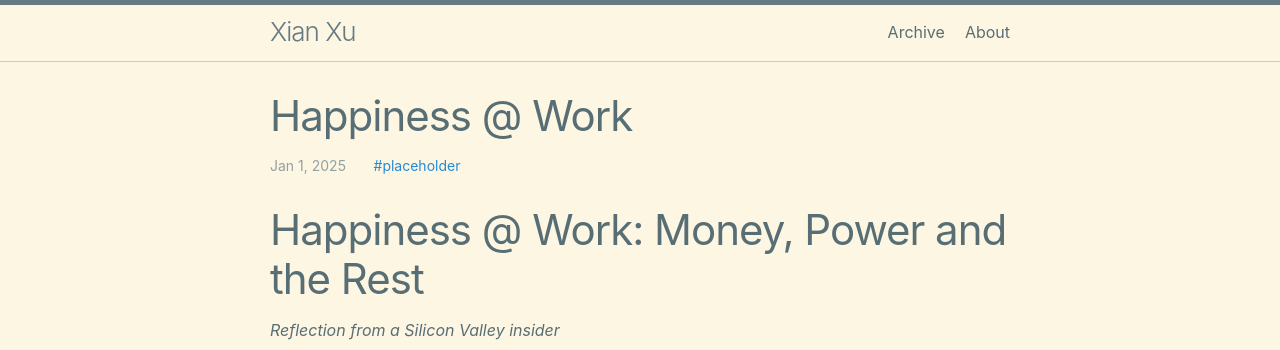
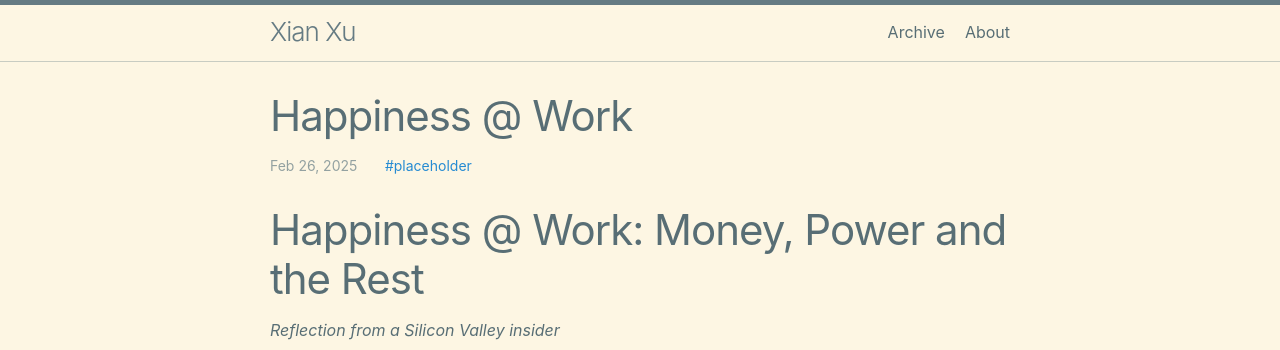
Before and after one commit to xianxu/xianxu.github.io, a Jekyll site: the page built from _posts/2025-02-26-money-power.markdown, in a window 1280 px wide. Shown: the top 350 px of the page. Built offline with Jekyll 4.4.1, drawn with Linux system fonts in a browser that asks for light colours; comment, search, counter and statistics services are not loaded.

Commit message:
Sync latest _posts from private repo

```diff
--- a/_posts/2025-02-26-money-power.markdown
+++ b/_posts/2025-02-26-money-power.markdown
@@ -1,7 +1,7 @@
 ---
 layout: post
 title:  "Happiness @ Work"
-date:   2025-01-01
+date:   2025-02-26
 tags: placeholder
 comments: true
 ---
```
